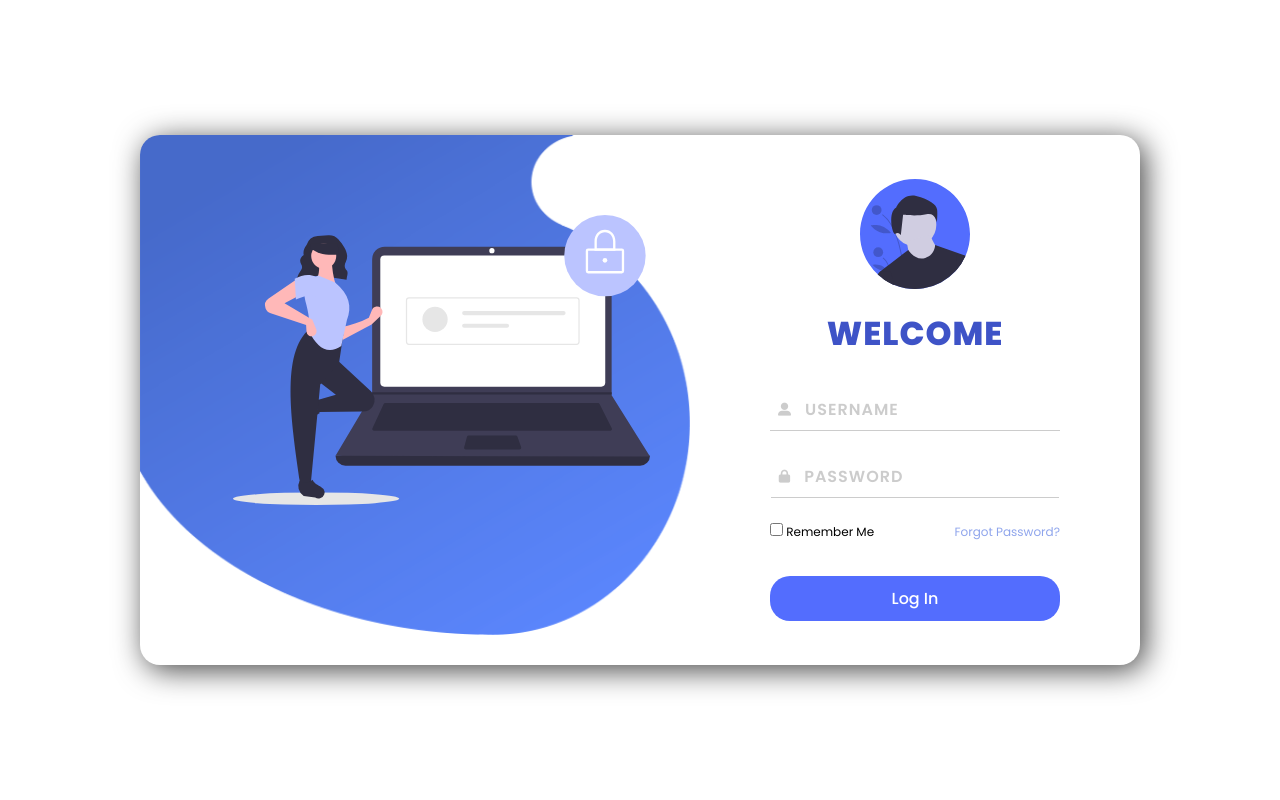
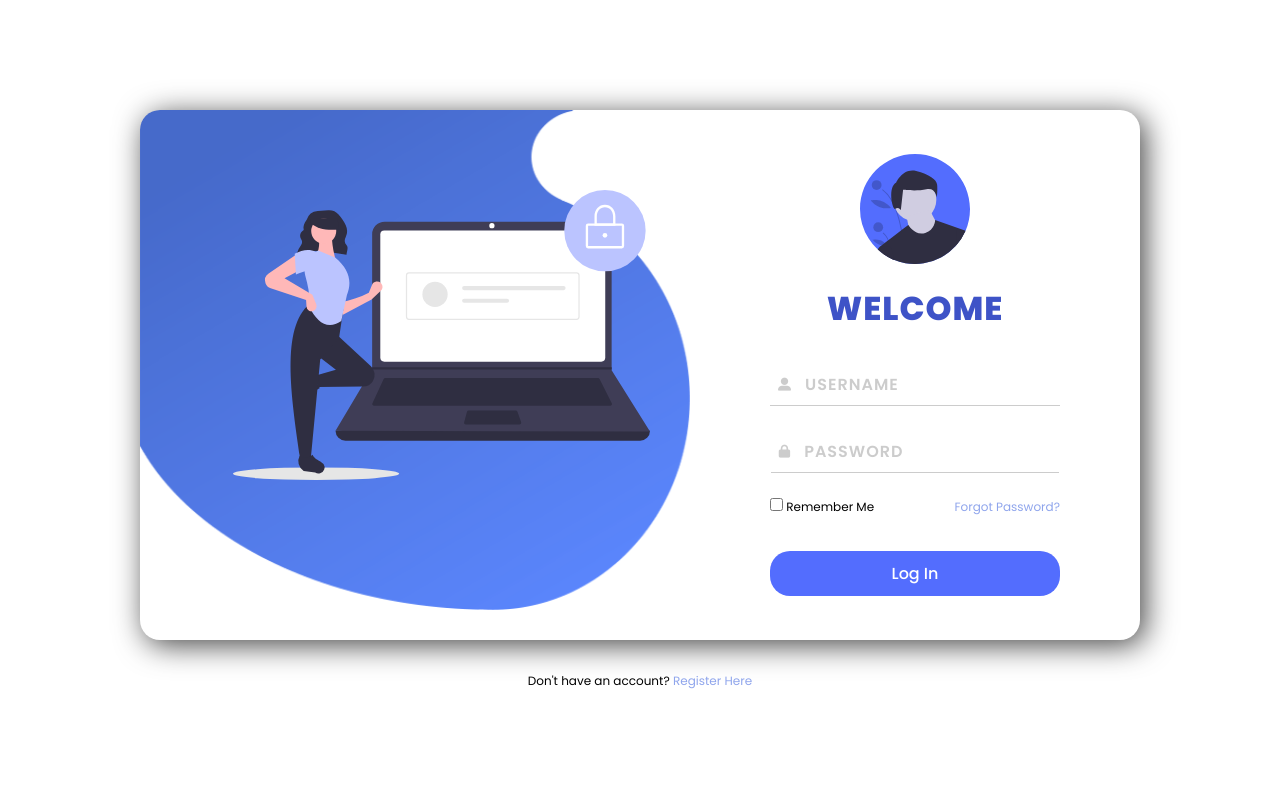
Before and after one commit to jo-adithya/note-app, a Flask app: page /login in a window 1280 px wide. Run offline with Flask 2, Linux system fonts and the light colour scheme; some libraries are stand-ins or nearby versions.

Commit message:
Add link to register page in login page

```diff
--- a/app/templates/login.html
+++ b/app/templates/login.html
@@ -5,13 +5,13 @@
 {% endblock head %}
 
 {% block body %}
-<div class="flex justify-center align-center body">
+<div class="flex flex-column justify-center align-center body">
   <div class="container-login">
     <img class="login-img" src="../static/images/background.png" alt="wave-backgroung">
     <div class="login flex justify-end">
       <img src="../static/images/login.svg" alt="login-image">
 
-      <form action="" class="flex flex-column justify-center align-center" method="post" novalidate>
+      <form action="{{ url_for('login') }}" class="flex flex-column justify-center align-center" method="post" novalidate>
         {{ form.hidden_tag() }}
         <img src="../static/images/avatar.svg" alt="avatar">
         <h1 class="title">Welcome</h1>
@@ -31,9 +31,10 @@
             {{ form.password(class_="text-input login-text", id="password") }}
           </div>
         </div>
+
         <div class="form-footer flex justify-space-between">
           <p>{{ form.remember_me() }} {{ form.remember_me.label }}</p>
-          <a href="forgot.html">Forgot Password?</a>
+          <a href="{{ url_for('forget') }}">Forgot Password?</a>
         </div>
 
         <p>{{ form.submit() }}</p>
@@ -41,6 +42,8 @@
 
     </div>
   </div>
+  <p class="mt-2" style="font-size: 12px">Don't have an account? <a href="{{ url_for('register') }}">Register Here</a></p>
 </div>
+
 <script type="text/javascript" src="{{url_for('static', filename='js/login.js')}}"></script>
 {% endblock body %}
```
